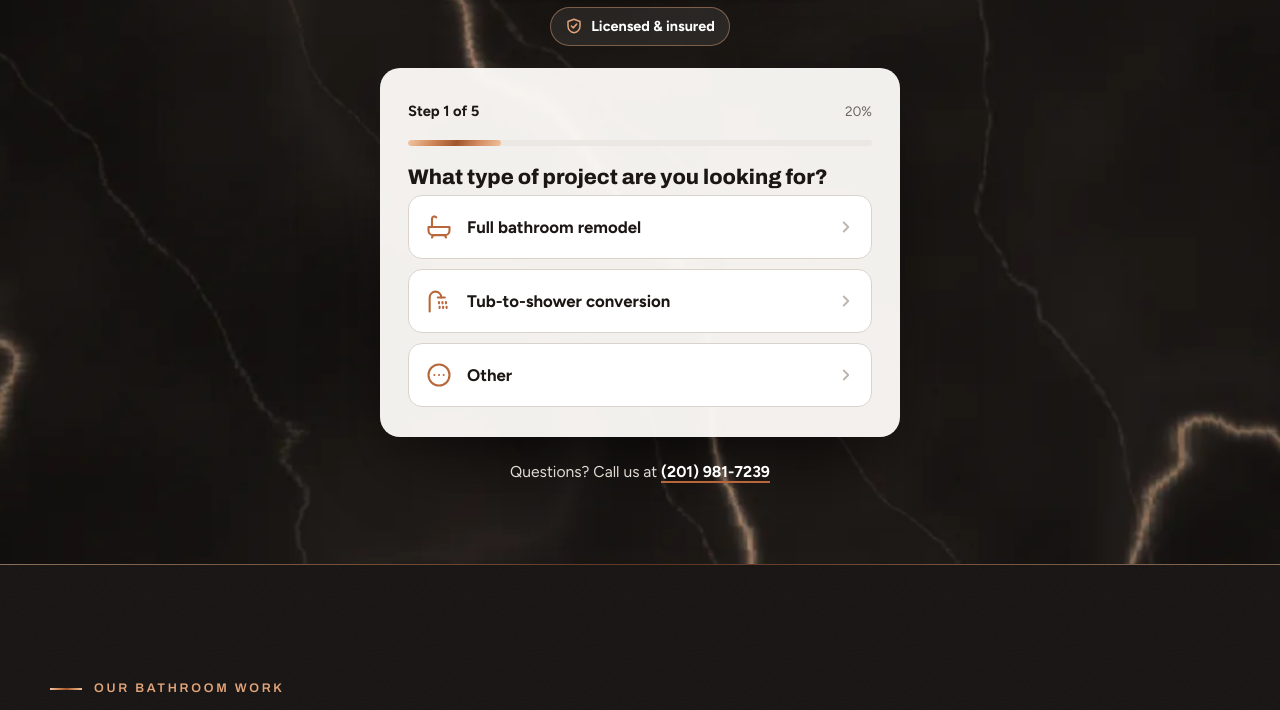
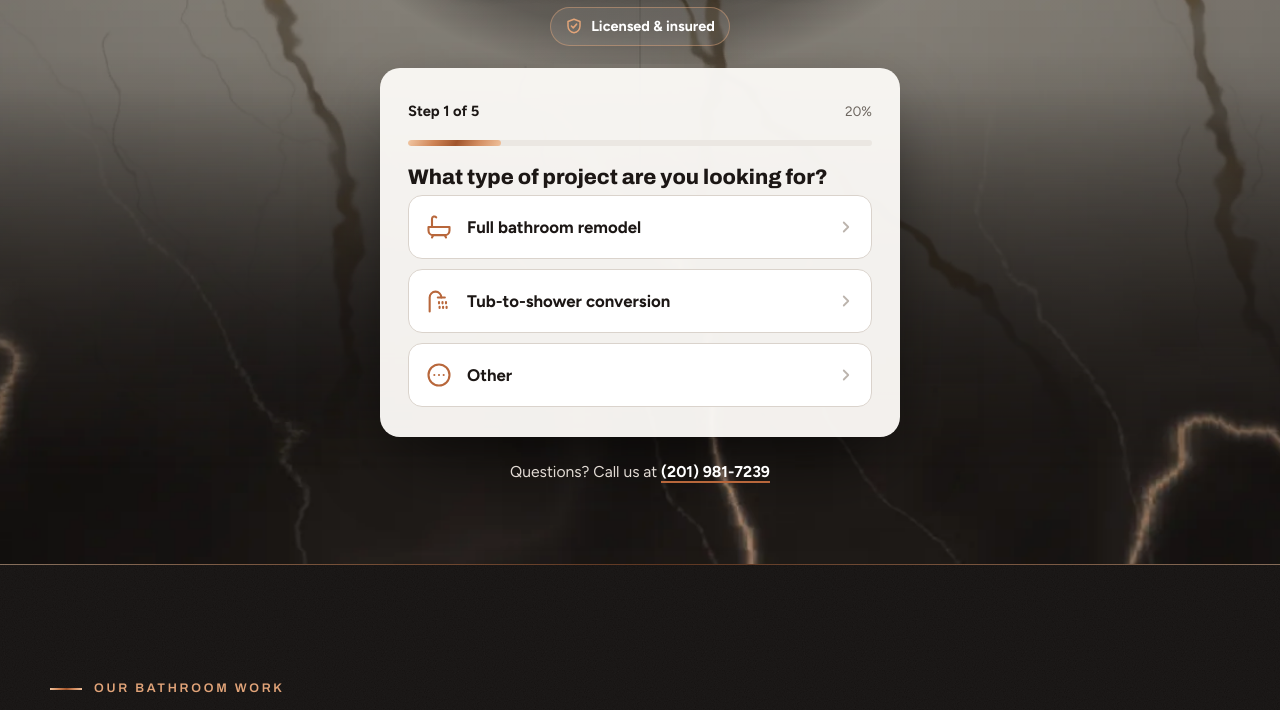
Before and after one commit to Nicolondo1231/andina-home-renovations, a plain HTML site: page bathroom-remodeling/index.html in a window 1280 px wide. Shown: the part 370-1080 px from the top of the page. Drawn offline with Linux system fonts and the light colour scheme.

Commit message:
Bathroom page header: bring back the white Calacatta marble
Co-Authored-By: Claude Opus 5.5 <noreply@anthropic.com>
Claude-Session: https://claude.ai/code/session_01TjvC6AynqRukyHxmW6Zpes

```diff
--- a/bathroom-remodeling/index.html
+++ b/bathroom-remodeling/index.html
@@ -392,6 +392,11 @@ body.in-quote .mbar { transform: translateY(110%); }
 .qbadge { display: inline-flex; align-items: center; gap: 8px; padding: 7px 14px; border-radius: 999px; background: rgba(255,255,255,.08); border: 1px solid rgba(226,164,121,.45); color: var(--white); font-weight: 700; font-size: 0.9rem; }
 .qbadge svg { width: 18px; height: 18px; color: var(--copper-hi); }
 
+/* Calacatta marble wall behind the headline, fading into the dark marble behind the form */
+.qhero-photo { position: absolute; left: 0; right: 0; top: 0; height: 600px; z-index: 1; -webkit-mask-image: linear-gradient(180deg, #000 50%, transparent 100%); mask-image: linear-gradient(180deg, #000 50%, transparent 100%); }
+.qhero-photo img { width: 100%; height: 100%; object-fit: cover; object-position: 50% 0%; animation: qdrift 18s ease-out both; }
+.qhero-photo::after { content: ""; position: absolute; inset: 0; background: linear-gradient(180deg, rgba(14,11,10,.42) 0%, rgba(14,11,10,.5) 45%, rgba(14,11,10,.78) 80%, rgba(14,11,10,.92) 100%); }
+@media (min-width: 760px) { .qhero-photo { height: 760px; } }
 .qhero::before { z-index: 0; }
 .qintro h1, .qsub, .qtrusted, .qfor { text-shadow: 0 2px 10px rgba(0,0,0,.55); }
 .qintro h1 .metal-text { background: linear-gradient(115deg, #ffe2c8 0%, #f2b184 35%, #e39561 60%, #f7c9a4 100%); -webkit-background-clip: text; background-clip: text; filter: drop-shadow(0 2px 4px rgba(0,0,0,.5)); text-shadow: none; }
@@ -427,6 +432,7 @@ body.in-quote .mbar { transform: translateY(110%); }
 <main id="top">
   <section class="qhero" id="quote">
     <div class="qhero-bg" aria-hidden="true"><img src="/images/dark-marble.webp" alt=""></div>
+    <div class="qhero-photo" aria-hidden="true"><img src="/images/calacatta.webp" alt=""></div>
     <div class="qwrap">
       <div class="qintro">
         <div class="qtrust"><div class="qstars" role="img" aria-label="Rated 5 out of 5 stars">
```
Also changed, not shown: images/calacatta.webp (added).
